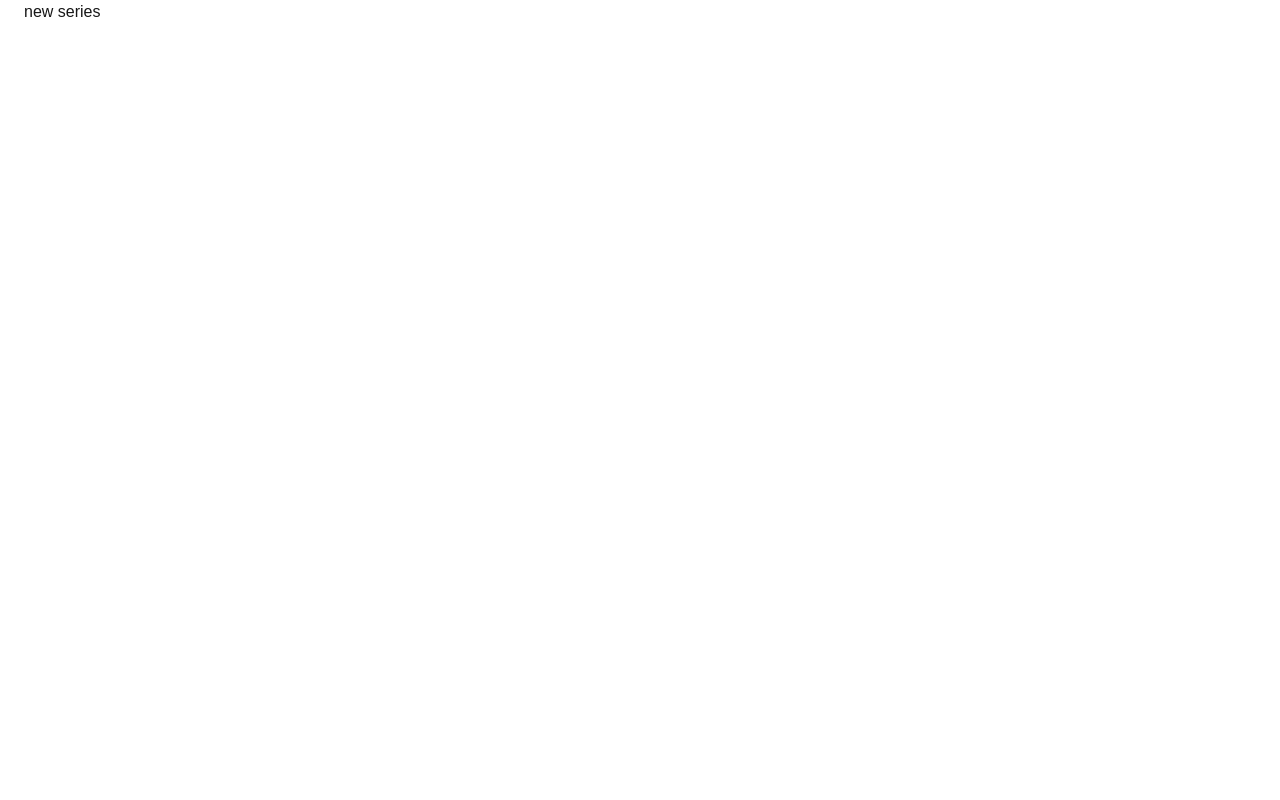
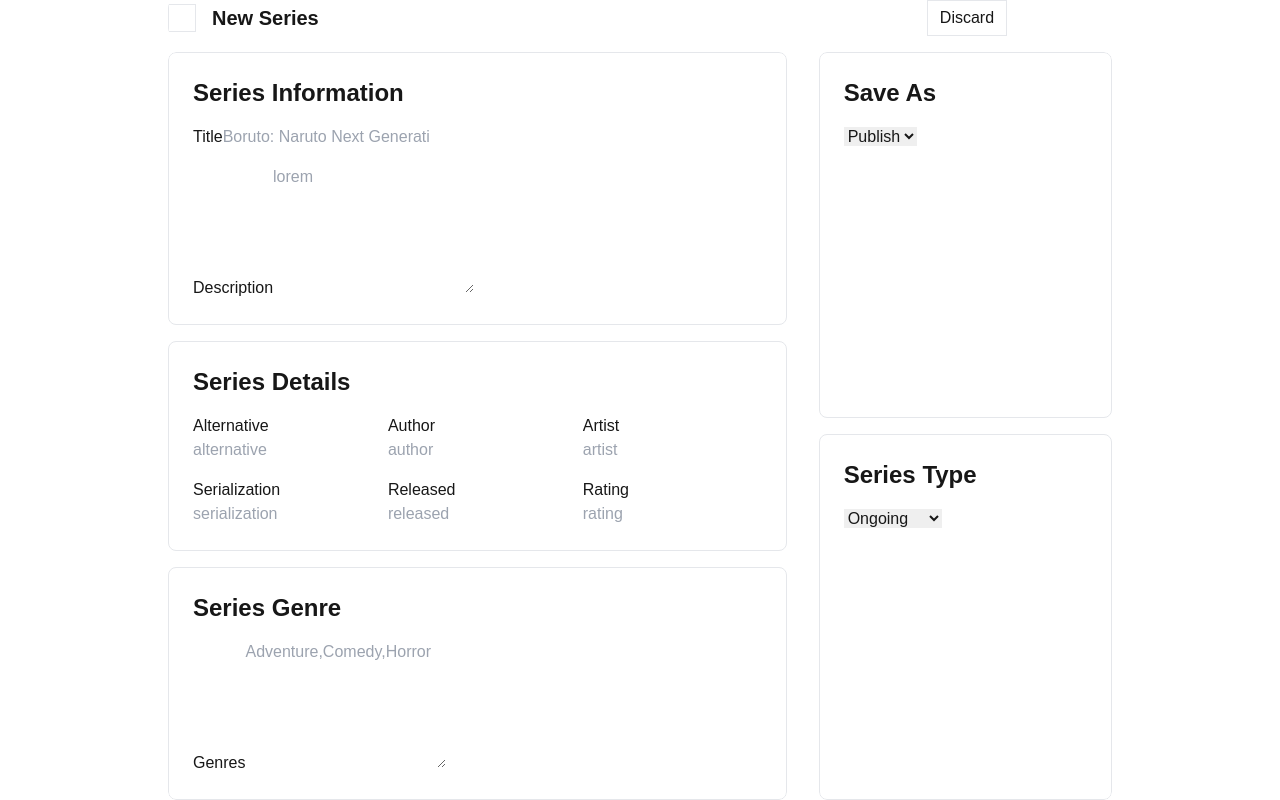
Before and after one commit to FERDIZ-afk/bahannextjs, a Next.js app: page /admin/series/new in a window 1280 px wide. Built offline with nearby package versions, Linux system fonts and the light colour scheme.

Commit message:
千夜未来

```diff
--- a/src/app/(admin)/admin/series/new/page.jsx
+++ b/src/app/(admin)/admin/series/new/page.jsx
@@ -1,13 +1,121 @@
-"use client";
-
-
+'use client';
+import { useState } from 'react';
 
 const NewSeriesPage = () => {
+  const [formData, setFormData] = useState({
+    title: '',
+    description: '',
+    alternative: '',
+    author: '',
+    artist: '',
+    serialization: '',
+    released: '',
+    rating: '',
+    genres: '',
+    status: 'ONGOING',
+    publishState: 'PUBLISHED',
+  });
+
+  const handleChange = (e) => {
+    const { name, value } = e.target;
+    setFormData(prev => ({ ...prev, [name]: value }));
+  };
+
+  const handleSubmit = async (e) => {
+    e.preventDefault();
+    console.log('Submitting:', formData);
+
+    // Contoh kirim ke API
+    // await fetch('/api/series', {
+    //   method: 'POST',
+    //   headers: { 'Content-Type': 'application/json' },
+    //   body: JSON.stringify(formData)
+    // });
+  };
+
   return (
     <main className="grid flex-1 items-start gap-4 p-4 sm:px-6 sm:py-0 md:gap-8">
-new series
+      <form onSubmit={handleSubmit} className="mx-auto grid max-w-[59rem] flex-1 auto-rows-max gap-4">
+        <div className="flex items-center gap-4">
+          <button type="button" className="border h-7 w-7 rounded-md">
+            {/* Icon Back */}
+          </button>
+          <h1 className="text-xl font-semibold">New Series</h1>
+          <div className="md:ml-auto md:flex gap-2 hidden">
+            <button type="button" className="border rounded-md px-3 h-9">Discard</button>
+            <button type="submit" className="bg-primary text-white rounded-md px-3 h-9">Save Post</button>
+          </div>
+        </div>
+
+        {/* Series Information */}
+        <div className="grid gap-4 md:grid-cols-[1fr_250px] lg:grid-cols-3 lg:gap-8">
+          <div className="lg:col-span-2 grid gap-4">
+            <div className="border rounded-lg p-6">
+              <h3 className="text-2xl font-semibold mb-4">Series Information</h3>
+              <div className="space-y-4">
+                <div>
+                  <label>Title</label>
+                  <input name="title" value={formData.title} onChange={handleChange} placeholder="Boruto: Naruto Next Generations" className="input" />
+                </div>
+                <div>
+                  <label>Description</label>
+                  <textarea name="description" value={formData.description} onChange={handleChange} placeholder="lorem" className="input min-h-32" />
+                </div>
+              </div>
+            </div>
+
+            <div className="border rounded-lg p-6">
+              <h3 className="text-2xl font-semibold mb-4">Series Details</h3>
+              <div className="grid sm:grid-cols-3 gap-4">
+                {['alternative', 'author', 'artist', 'serialization', 'released', 'rating'].map(field => (
+                  <div key={field}>
+                    <label>{field[0].toUpperCase() + field.slice(1)}</label>
+                    <input name={field} value={formData[field]} onChange={handleChange} className="input" placeholder={field} />
+                  </div>
+                ))}
+              </div>
+            </div>
+
+            <div className="border rounded-lg p-6">
+              <h3 className="text-2xl font-semibold mb-4">Series Genre</h3>
+              <div>
+                <label>Genres</label>
+                <textarea name="genres" value={formData.genres} onChange={handleChange} placeholder="Adventure,Comedy,Horror" className="input min-h-32" />
+              </div>
+            </div>
+          </div>
+
+          {/* Sidebar */}
+          <div className="grid gap-4">
+            <div className="border rounded-lg p-6">
+              <h3 className="text-2xl font-semibold mb-4">Save As</h3>
+              <select name="publishState" value={formData.publishState} onChange={handleChange} className="input">
+                <option value="DRAFT">Draft</option>
+                <option value="PUBLISHED">Publish</option>
+              </select>
+            </div>
+
+            <div className="border rounded-lg p-6">
+              <h3 className="text-2xl font-semibold mb-4">Series Type</h3>
+              <select name="status" value={formData.status} onChange={handleChange} className="input">
+                <option value="ONGOING">Ongoing</option>
+                <option value="COMPLETED">Completed</option>
+              </select>
+            </div>
+          </div>
+        </div>
+      </form>
     </main>
   );
 };
 
 export default NewSeriesPage;
+
+
+/*
+return (
+    <main className="grid flex-1 items-start gap-4 p-4 sm:px-6 sm:py-0 md:gap-8">
+new series
+    </main>
+  );
+  */
```
